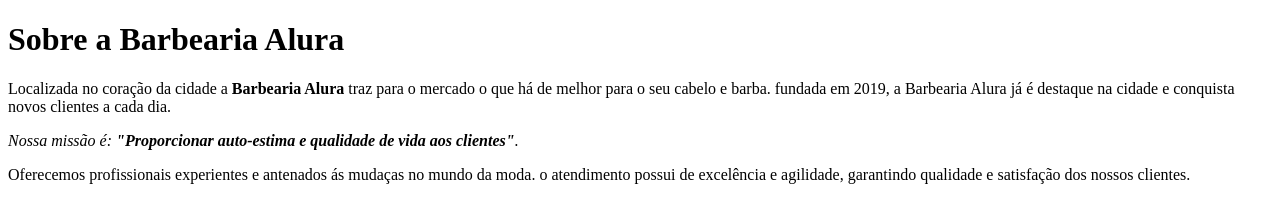
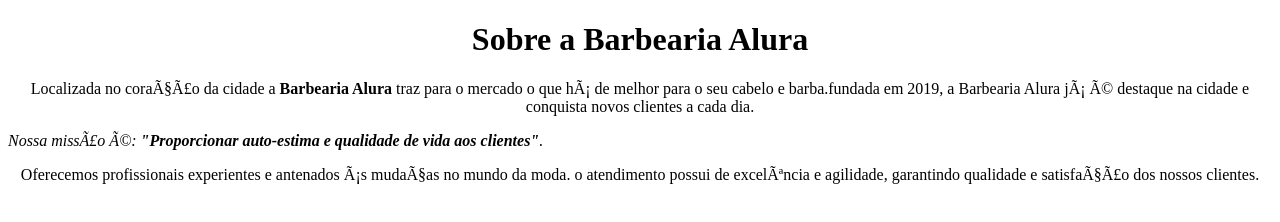
Before and after one commit to igorM14/Barberia-Alura, a plain HTML site: page index.html in a window 1280 px wide. Drawn offline with Linux system fonts and the light colour scheme.

Commit message:
Update index.html

```diff
--- a/index.html
+++ b/index.html
@@ -1,12 +1,17 @@
 <!DOCTYPE html>
-<html>
-<h1> Sobre a Barbearia Alura</h1>
+<html lang="pt-br">
+     <head>
+           <meta charset="UT-8">
+           <title>Barbearia Alura</title>
+       </head>
+<body>
+<h1 style="text-align: center"> Sobre a Barbearia Alura</h1>
 
-<p> Localizada no coração da cidade a <strong>Barbearia Alura</strong> traz para o mercado o que há de melhor para o seu cabelo e barba.
-	fundada em 2019, a Barbearia Alura já é destaque na cidade e conquista novos clientes a cada dia. </p>
+    <p style="text-align:center">Localizada no coração da cidade a <strong>Barbearia Alura</strong> traz para o mercado o que há de melhor para o seu cabelo e barba.fundada em 2019, a Barbearia Alura já é destaque na cidade e conquista novos clientes a cada dia. </p>
 
-	<p><em> Nossa missão é: <strong>"Proporcionar auto-estima e qualidade de vida aos clientes"</strong>.</em></p>
+	<p style= style="font-size: 20px; text-align: center"><em>Nossa missão é: <strong>"Proporcionar auto-estima e qualidade de vida aos clientes"</strong>.</em></p>
 
-	<p> Oferecemos profissionais experientes e antenados ás mudaças no mundo da moda. o atendimento possui de excelência
-		e agilidade, garantindo qualidade e satisfação dos nossos clientes.
-		</html>
+	<p style="text-align: center"> Oferecemos profissionais experientes e antenados ás mudaças no mundo da moda. o atendimento possui de excelência e agilidade, garantindo qualidade e satisfação dos nossos clientes.
+    </p>
+	</body>
+</html>
```
